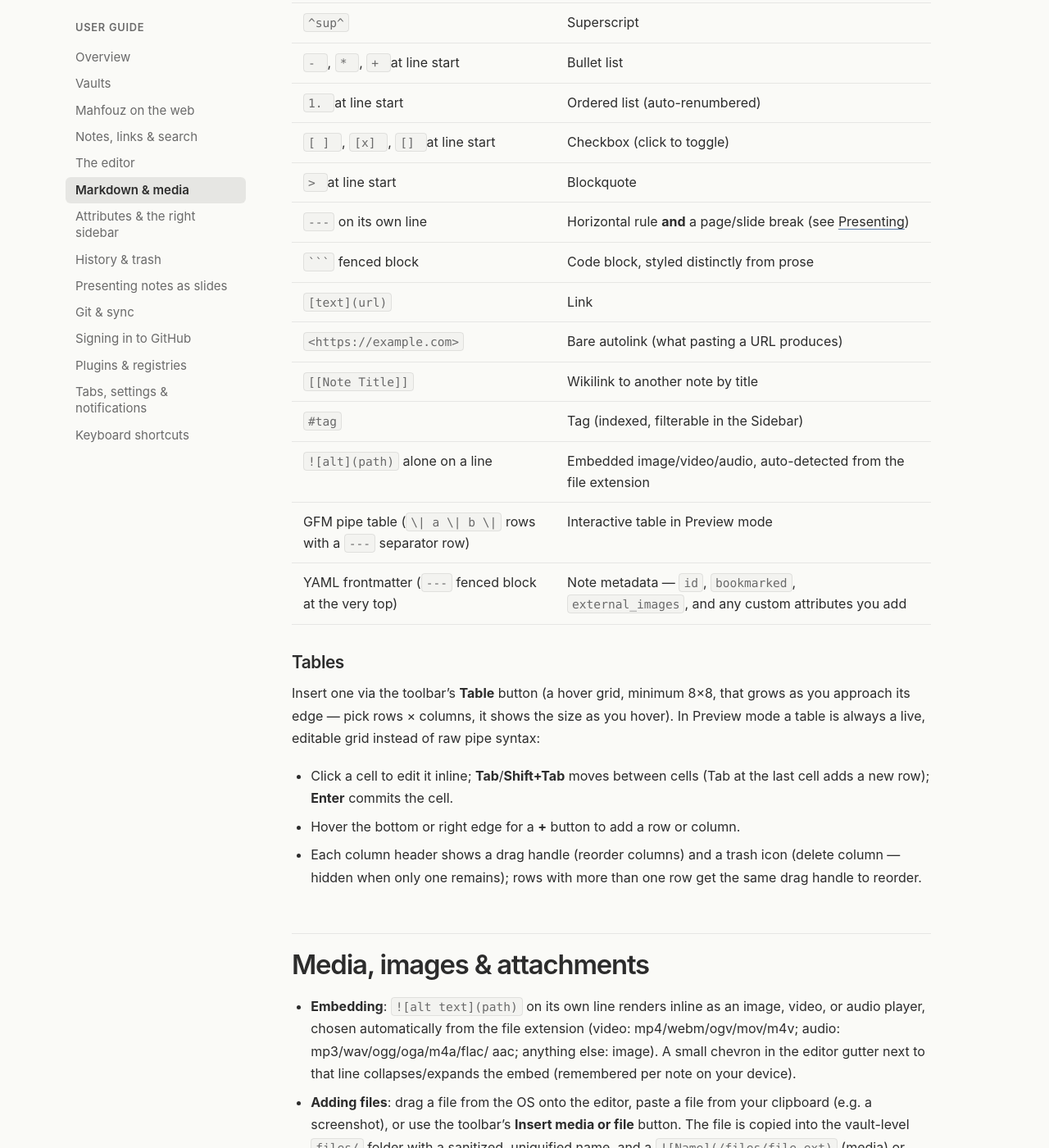
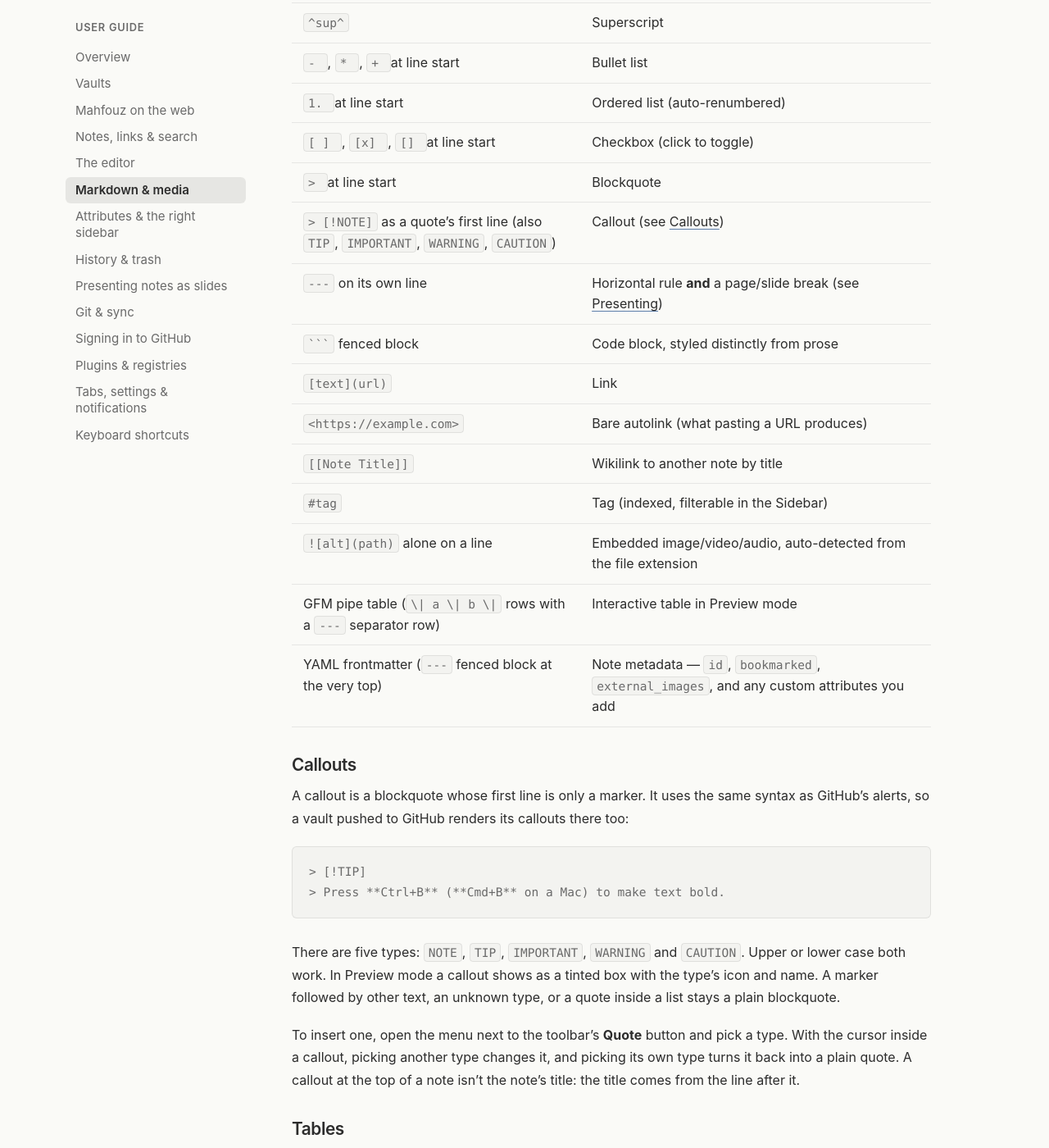
Before and after one commit to mahfouz-app/docs, a Jekyll site: the page built from guide/markdown.md, in a window 1280 px wide and 1400 px high, scrolled down 822 px. Shown: the whole window at 82% size. Built offline with Jekyll 4.4.1, drawn with Linux system fonts in a browser that asks for light colours.

Commit message:
docs(guide): callouts (GitHub alerts)
Co-Authored-By: Claude Opus 5.5 <noreply@anthropic.com>

````diff
--- a/guide/markdown.md
+++ b/guide/markdown.md
@@ -24,6 +24,7 @@ renders specially:
 | `1. ` at line start | Ordered list (auto-renumbered) |
 | `[ ] `, `[x] `, `[] ` at line start | Checkbox (click to toggle) |
 | `> ` at line start | Blockquote |
+| `> [!NOTE]` as a quote's first line (also `TIP`, `IMPORTANT`, `WARNING`, `CAUTION`) | Callout (see [Callouts](#callouts)) |
 | `---` on its own line | Horizontal rule **and** a page/slide break (see [Presenting](/guide/slides/)) |
 | <code>&#96;&#96;&#96;</code> fenced block | Code block, styled distinctly from prose |
 | `[text](url)` | Link |
@@ -33,6 +34,28 @@ renders specially:
 | `![alt](path)` alone on a line | Embedded image/video/audio, auto-detected from the file extension |
 | GFM pipe table (`\| a \| b \|` rows with a `---` separator row) | Interactive table in Preview mode |
 | YAML frontmatter (`---` fenced block at the very top) | Note metadata — `id`, `bookmarked`, `external_images`, and any custom attributes you add |
+
+### Callouts
+
+A callout is a blockquote whose first line is only a marker. It uses the
+same syntax as GitHub's alerts, so a vault pushed to GitHub renders its
+callouts there too:
+
+```markdown
+> [!TIP]
+> Press **Ctrl+B** (**Cmd+B** on a Mac) to make text bold.
+```
+
+There are five types: `NOTE`, `TIP`, `IMPORTANT`, `WARNING` and
+`CAUTION`. Upper or lower case both work. In Preview mode a callout shows
+as a tinted box with the type's icon and name. A marker followed by other
+text, an unknown type, or a quote inside a list stays a plain blockquote.
+
+To insert one, open the menu next to the toolbar's **Quote** button and
+pick a type. With the cursor inside a callout, picking another type
+changes it, and picking its own type turns it back into a plain quote.
+A callout at the top of a note isn't the note's title: the title comes
+from the line after it.
 
 ### Tables
 
````
Also changed, not shown: guide/editor.md (+2 -1 lines).
